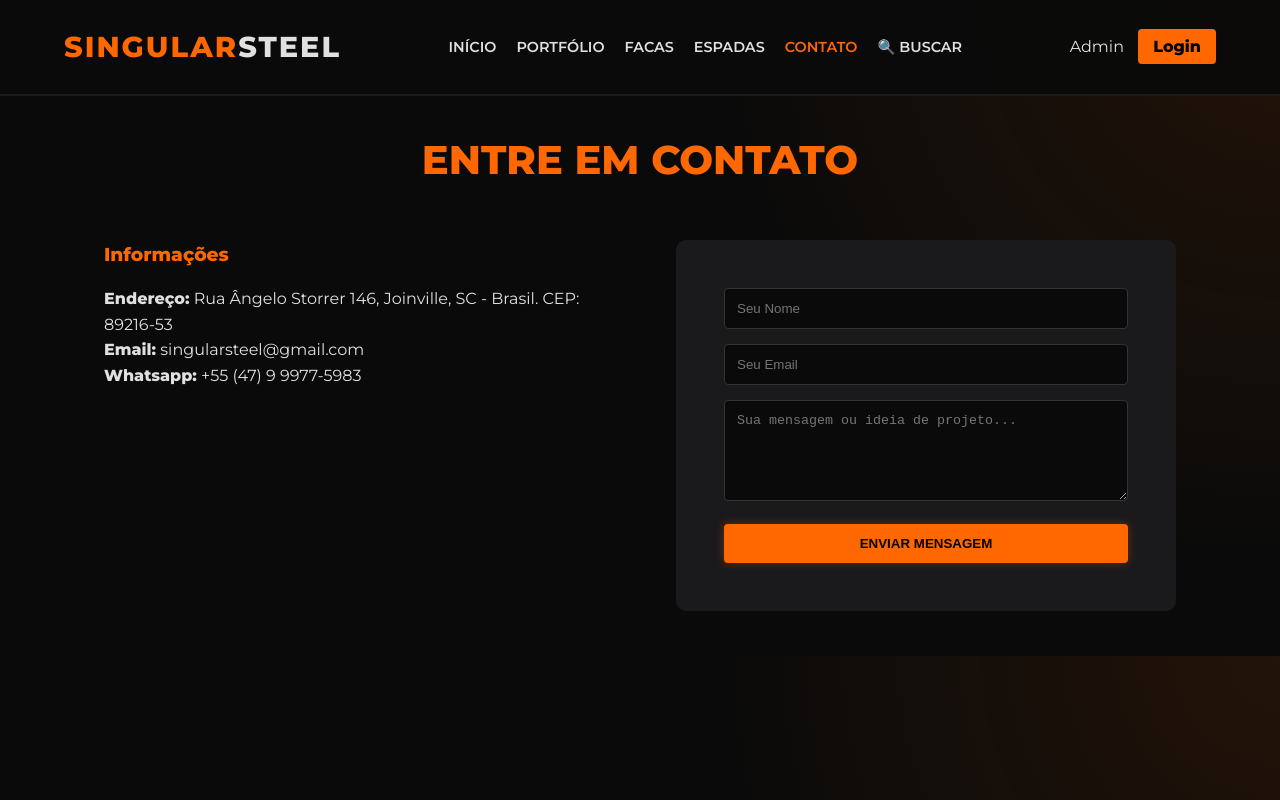
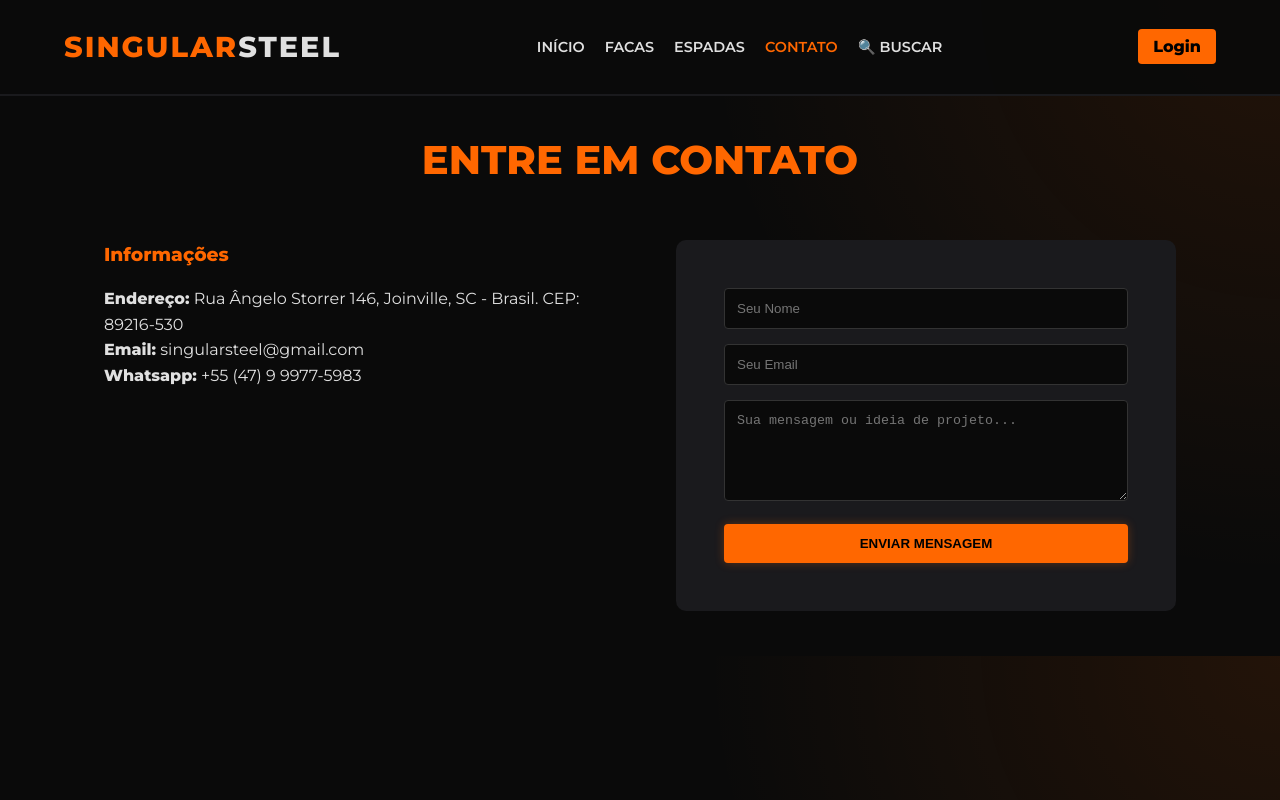
Before and after one commit to singular-steel/aco-singular, a plain HTML site: page docs/contato.html in a window 1280 px wide. Drawn offline with Linux system fonts and the light colour scheme; no server answers.

Commit message:
Update contato.html

```diff
--- a/docs/contato.html
+++ b/docs/contato.html
@@ -12,14 +12,12 @@
         <div class="logo">Singular<span>Steel</span></div>
         <ul>
             <li><a href="index.html">Início</a></li>
-            <li><a href="portfolio.html">Portfólio</a></li>
             <li><a href="facas.html">Facas</a></li>
             <li><a href="espadas.html">Espadas</a></li>
             <li><a href="contato.html" style="color: var(--forge-orange);">Contato</a></li>
             <li><a href="#" id="open-search-btn">🔍 Buscar</a></li>
         </ul>
         <div>
-            <a href="admin.html" style="margin-right: 10px;">Admin</a>
             <a href="login.html" class="nav-cta" id="user-btn">Login</a>
         </div>
     </nav>
@@ -35,7 +33,7 @@
         <div style="display: flex; gap: 4rem; flex-wrap: wrap; justify-content: center;">
             <div style="flex: 1; min-width: 300px;">
                 <h3 style="color: var(--forge-orange); margin-bottom: 1rem;">Informações</h3>
-                <p><strong>Endereço:</strong> Rua Ângelo Storrer 146, Joinville, SC - Brasil. CEP: 89216-53</p>
+                <p><strong>Endereço:</strong> Rua Ângelo Storrer 146, Joinville, SC - Brasil. CEP: 89216-530</p>
                 <p><strong>Email:</strong> singularsteel@gmail.com</p>
                 <p><strong>Whatsapp:</strong> +55 (47) 9 9977-5983</p>
             </div>
@@ -53,4 +51,5 @@
 
     <script src="assets/js/main.js"></script>
 </body>
+
 </html>
```
